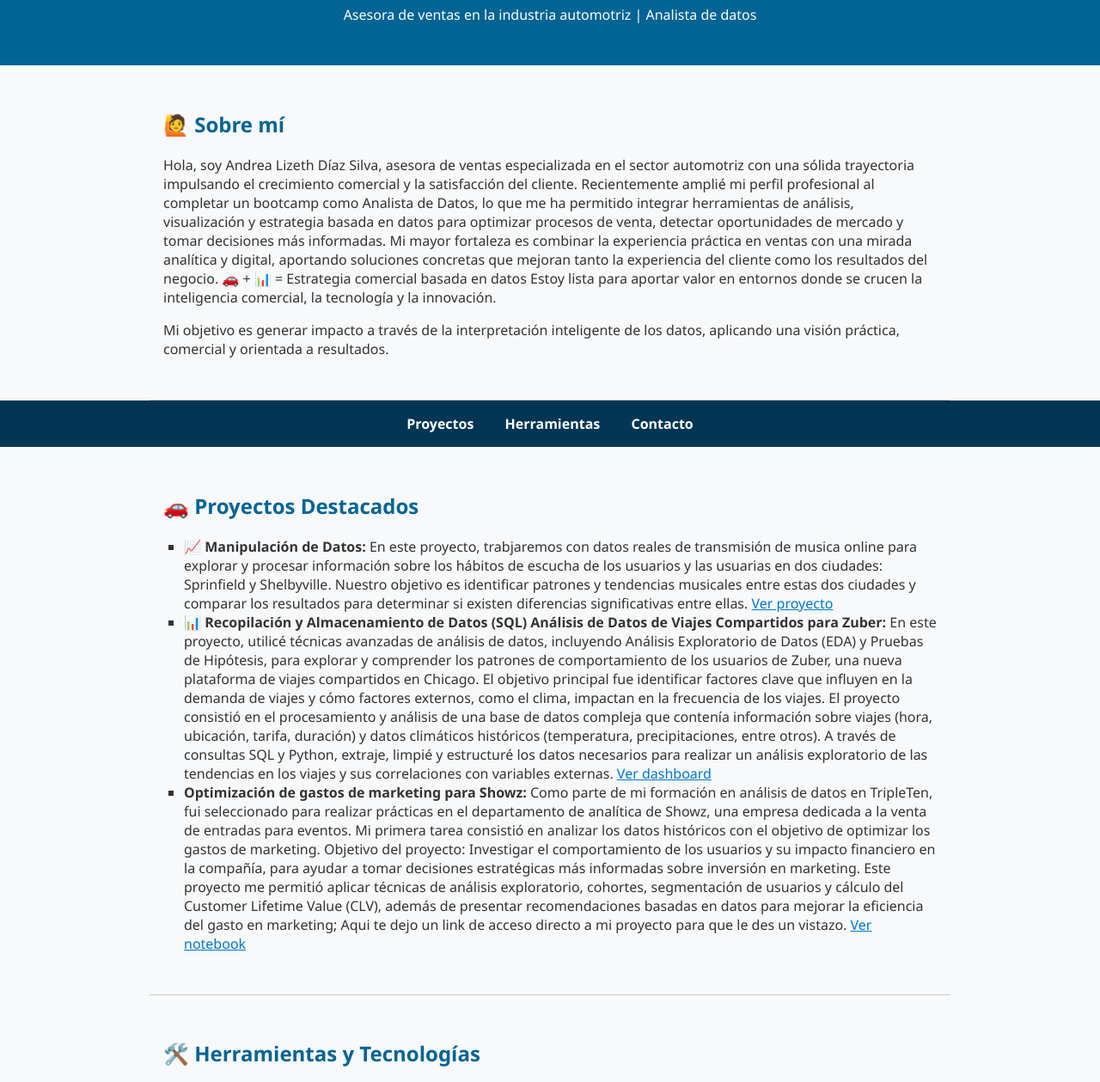
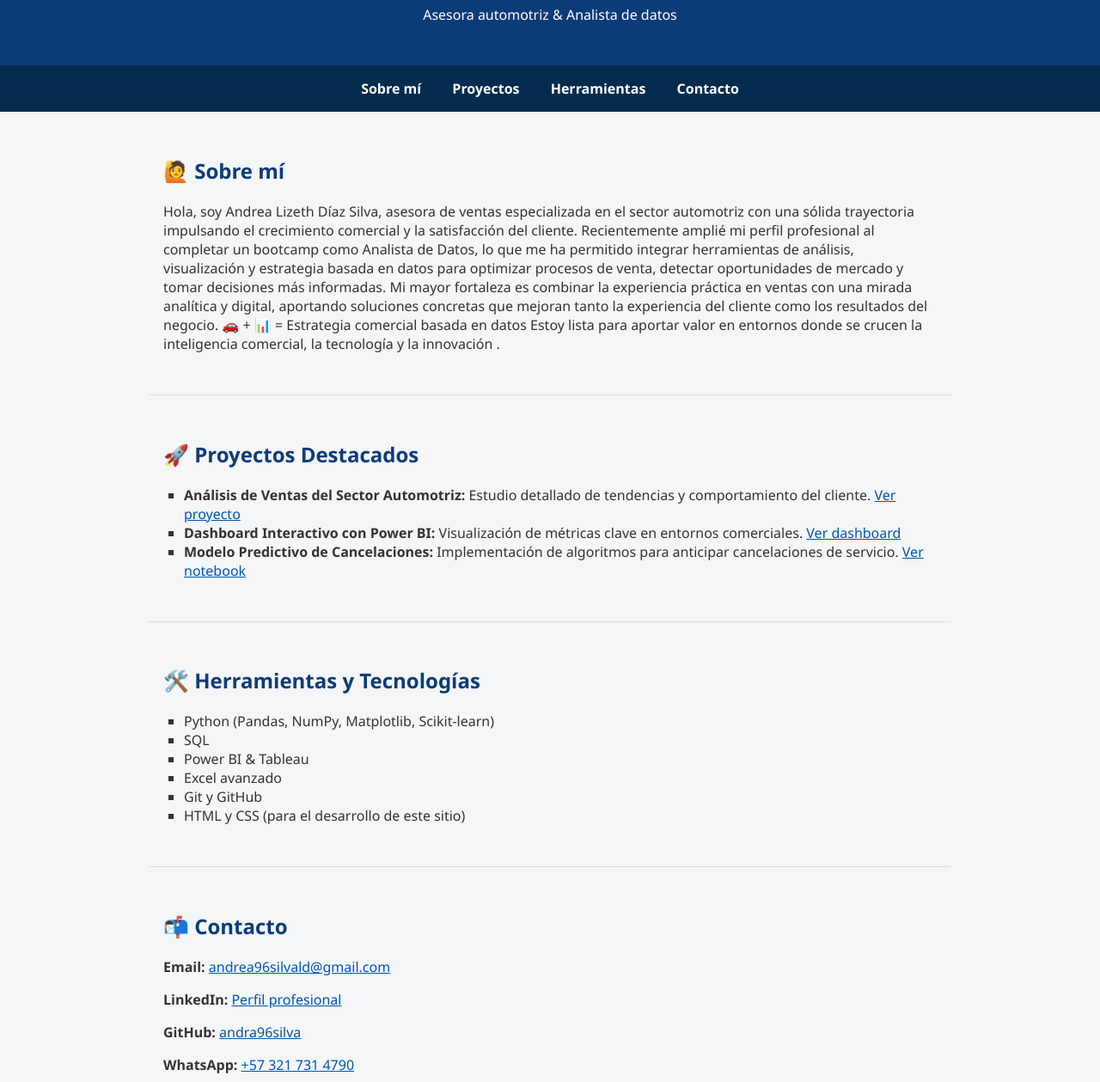
Before and after one commit to andra96silva/andra96silva.github.io, a plain HTML site: page index.html in a window 1280 px wide. Shown: the part 112-1371 px from the top of the page at 86% size. Drawn offline with Linux system fonts and the light colour scheme.

Commit message:
Update index.html

```diff
--- a/index.html
+++ b/index.html
@@ -8,17 +8,17 @@
     body {
       font-family: 'Segoe UI', sans-serif;
       margin: 0;
-      background-color: #f8f9fa;
+      background-color: #f4f6f8;
       color: #333;
     }
     header {
-      background-color: #006494;
+      background-color: #0c3c78;
       color: white;
-      padding: 2rem;
+      padding: 2rem 1rem;
       text-align: center;
     }
     nav {
-      background-color: #003554;
+      background-color: #052c4f;
       padding: 1rem;
       text-align: center;
     }
@@ -28,27 +28,30 @@
       text-decoration: none;
       font-weight: bold;
     }
+    nav a:hover {
+      text-decoration: underline;
+    }
     section {
       max-width: 900px;
       margin: auto;
       padding: 2rem 1rem;
-      border-bottom: 1px solid #ccc;
+      border-bottom: 1px solid #ddd;
     }
     h2 {
-      color: #006494;
+      color: #0c3c78;
     }
     ul {
-      list-style: square;
+      list-style-type: square;
       padding-left: 1.5rem;
     }
     a {
-      color: #0077cc;
+      color: #0056b3;
     }
     footer {
+      background-color: #052c4f;
+      color: white;
       text-align: center;
-      padding: 2rem;
-      background-color: #003554;
-      color: white;
+      padding: 2rem 1rem;
     }
   </style>
 </head>
@@ -56,39 +59,34 @@
 
   <header>
     <h1>Andrea Silva</h1>
-    <p>Asesora de ventas en la industria automotriz | Analista de datos</p>
+    <p>Asesora automotriz & Analista de datos</p>
   </header>
-<section id="perfil">
-  <h2>🙋 Sobre mí</h2>
-  <p>  Hola, soy Andrea Lizeth Díaz Silva, asesora de ventas especializada en el sector automotriz con una sólida trayectoria impulsando el crecimiento comercial y la satisfacción del cliente. Recientemente amplié mi perfil profesional al completar un bootcamp como Analista de Datos, lo que me ha permitido integrar herramientas de análisis, visualización y estrategia basada en datos para optimizar procesos de venta, detectar oportunidades de mercado y tomar decisiones más informadas.
-
-Mi mayor fortaleza es combinar la experiencia práctica en ventas con una mirada analítica y digital, aportando soluciones concretas que mejoran tanto la experiencia del cliente como los resultados del negocio.
-
-🚗 + 📊 = Estrategia comercial basada en datos
-Estoy lista para aportar valor en entornos donde se crucen la inteligencia comercial, la tecnología y la innovación.</p>
-  <p>Mi objetivo es generar impacto a través de la interpretación inteligente de los datos, aplicando una visión práctica, comercial y orientada a resultados.</p>
-</section>
 
   <nav>
+    <a href="#perfil">Sobre mí</a>
     <a href="#proyectos">Proyectos</a>
     <a href="#herramientas">Herramientas</a>
     <a href="#contacto">Contacto</a>
   </nav>
 
+  <section id="perfil">
+    <h2>🙋 Sobre mí</h2>
+    <p>Hola, soy Andrea Lizeth Díaz Silva, asesora de ventas especializada en el sector automotriz con una sólida trayectoria impulsando el crecimiento comercial y la satisfacción del cliente. Recientemente amplié mi perfil profesional al completar un bootcamp como Analista de Datos, lo que me ha permitido integrar herramientas de análisis, visualización y estrategia basada en datos para optimizar procesos de venta, detectar oportunidades de mercado y tomar decisiones más informadas.
+
+Mi mayor fortaleza es combinar la experiencia práctica en ventas con una mirada analítica y digital, aportando soluciones concretas que mejoran tanto la experiencia del cliente como los resultados del negocio.
+
+🚗 + 📊 = Estrategia comercial basada en datos
+Estoy lista para aportar valor en entornos donde se crucen la inteligencia comercial, la tecnología y la innovación
+.</p>
+
+  </section>
+
   <section id="proyectos">
-    <h2>🚗 Proyectos Destacados</h2>
+    <h2>🚀 Proyectos Destacados</h2>
     <ul>
-      <li><strong>📈 Manipulación de Datos:</strong> En este proyecto, trabjaremos con datos reales de transmisión de musica online para explorar y procesar información sobre los hábitos de escucha de los usuarios y las usuarias en dos ciudades: Sprinfield y Shelbyville. Nuestro objetivo es identificar patrones y tendencias musicales entre estas dos ciudades y comparar los resultados para determinar si existen diferencias significativas entre ellas. <a href="https://github.com/andra96silva/Manipulaci-n-de-datos-.git" class="btn" target="_blank" target="_blank">Ver proyecto</a></li>
-      <li><strong>📊 Recopilación y Almacenamiento de Datos (SQL)
-Análisis de Datos de Viajes Compartidos para Zuber:</strong> En este proyecto, utilicé técnicas avanzadas de análisis de datos, incluyendo Análisis Exploratorio de Datos (EDA) y Pruebas de Hipótesis, para explorar y comprender los patrones de comportamiento de los usuarios de Zuber, una nueva plataforma de viajes compartidos en Chicago. El objetivo principal fue identificar factores clave que influyen en la demanda de viajes y cómo factores externos, como el clima, impactan en la frecuencia de los viajes.
-
-El proyecto consistió en el procesamiento y análisis de una base de datos compleja que contenía información sobre viajes (hora, ubicación, tarifa, duración) y datos climáticos históricos (temperatura, precipitaciones, entre otros). A través de consultas SQL y Python, extraje, limpié y estructuré los datos necesarios para realizar un análisis exploratorio de las tendencias en los viajes y sus correlaciones con variables externas. <a href="https://github.com/andra96silva/An-lisis-de-negocio-.git" target="_blank">Ver dashboard</a></li>
-      <li><strong>Optimización de gastos de marketing para Showz:</strong> Como parte de mi formación en análisis de datos en TripleTen, fui seleccionado para realizar prácticas en el departamento de analítica de Showz, una empresa dedicada a la venta de entradas para eventos. Mi primera tarea consistió en analizar los datos históricos con el objetivo de optimizar los gastos de marketing.
-
-Objetivo del proyecto:
-Investigar el comportamiento de los usuarios y su impacto financiero en la compañía, para ayudar a tomar decisiones estratégicas más informadas sobre inversión en marketing.
-
-Este proyecto me permitió aplicar técnicas de análisis exploratorio, cohortes, segmentación de usuarios y cálculo del Customer Lifetime Value (CLV), además de presentar recomendaciones basadas en datos para mejorar la eficiencia del gasto en marketing; Aqui te dejo un link de acceso directo a mi proyecto para que le des un vistazo. <a href="https://github.com/andra96silva/An-lisis-de-negocio-.git" target="_blank">Ver notebook</a></li>
+      <li><strong>Análisis de Ventas del Sector Automotriz:</strong> Estudio detallado de tendencias y comportamiento del cliente. <a href="https://github.com/andra96silva/proyecto1" target="_blank">Ver proyecto</a></li>
+      <li><strong>Dashboard Interactivo con Power BI:</strong> Visualización de métricas clave en entornos comerciales. <a href="https://github.com/andra96silva/proyecto2" target="_blank">Ver dashboard</a></li>
+      <li><strong>Modelo Predictivo de Cancelaciones:</strong> Implementación de algoritmos para anticipar cancelaciones de servicio. <a href="https://github.com/andra96silva/proyecto3" target="_blank">Ver notebook</a></li>
     </ul>
   </section>
 
@@ -96,24 +94,24 @@ Este proyecto me permitió aplicar técnicas de análisis exploratorio, cohortes
     <h2>🛠️ Herramientas y Tecnologías</h2>
     <ul>
       <li>Python (Pandas, NumPy, Matplotlib, Scikit-learn)</li>
-      <li>Power BI y Tableau</li>
       <li>SQL</li>
+      <li>Power BI & Tableau</li>
       <li>Excel avanzado</li>
       <li>Git y GitHub</li>
-      <li>HTML & CSS (para este portafolio)</li>
+      <li>HTML y CSS (para el desarrollo de este sitio)</li>
     </ul>
   </section>
 
   <section id="contacto">
     <h2>📬 Contacto</h2>
-    <p><strong>Email:</strong> <a href="andrea96silvald@gmail.com">andrea96silvald@gmail.com</a></p>
+    <p><strong>Email:</strong> <a href="mailto:andrea96silvald@mail.com">andrea96silvald@gmail.com</a></p>
     <p><strong>LinkedIn:</strong> <a href="https://www.linkedin.com/in/andrea96silva" target="_blank">Perfil profesional</a></p>
     <p><strong>GitHub:</strong> <a href="https://github.com/andra96silva" target="_blank">andra96silva</a></p>
     <p><strong>WhatsApp:</strong> <a href="https://wa.me/573217314790" target="_blank">+57 321 731 4790</a></p>
   </section>
 
   <footer>
-    <p>© 2025 Andrea Silva - Todos los derechos reservados</p>
+    <p>© 2025 Andrea Silva – Portafolio Profesional</p>
   </footer>
 
 </body>
```
